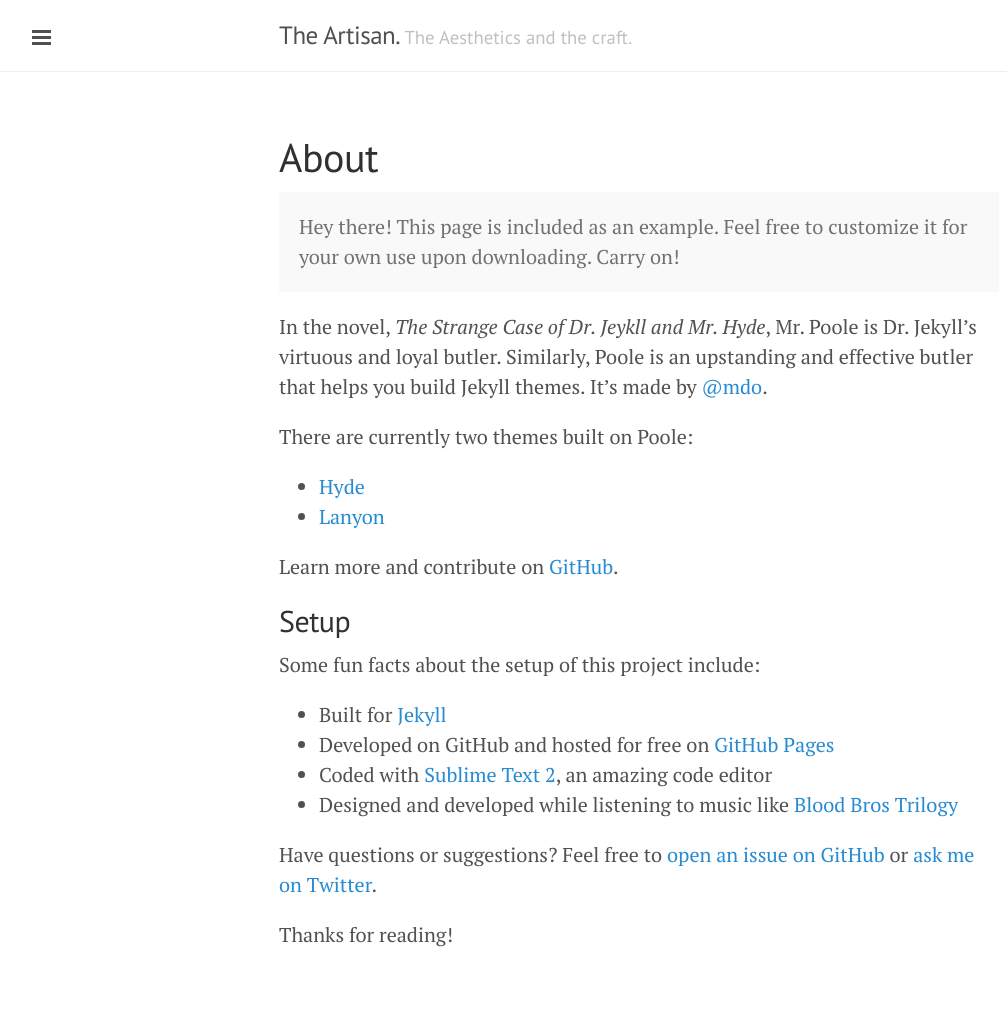
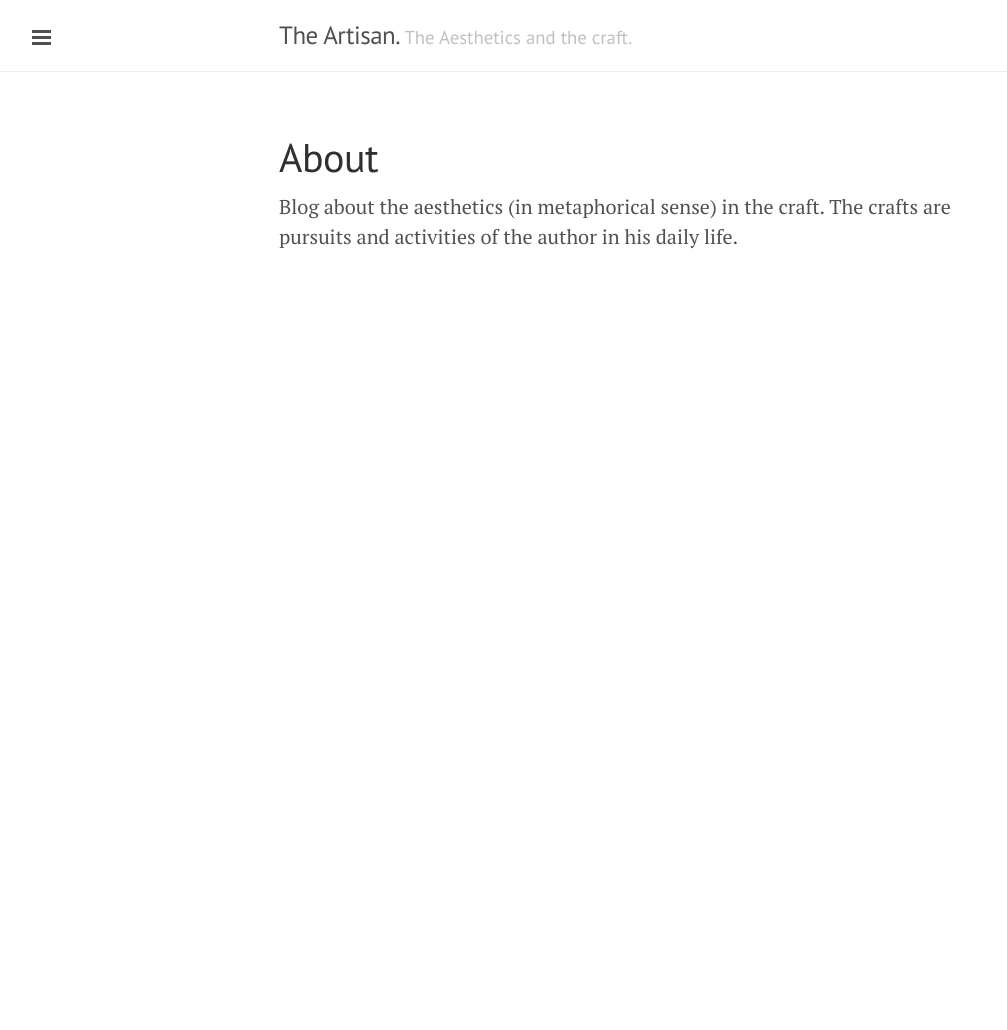
Before and after one commit to waffle-iron/a8h1nay.github.io, a Jekyll site: the page built from about.md, in a window 1280 px wide. Shown: the whole page, without its empty margins (1-1008 px from the left). Built offline with Jekyll 4.4.1, drawn with Linux system fonts in a browser that asks for light colours; Markdown is read by kramdown in place of the engine named in the settings; after the commit the page ends 900 px from its top, so only the background shows below that.

Commit message:
Changed content of about page

```diff
--- a/about.md
+++ b/about.md
@@ -3,28 +3,4 @@ layout: page
 title: About
 ---
 
-<p class="message">
-  Hey there! This page is included as an example. Feel free to customize it for your own use upon downloading. Carry on!
-</p>
-
-In the novel, *The Strange Case of Dr. Jeykll and Mr. Hyde*, Mr. Poole is Dr. Jekyll's virtuous and loyal butler. Similarly, Poole is an upstanding and effective butler that helps you build Jekyll themes. It's made by [@mdo](https://twitter.com/mdo).
-
-There are currently two themes built on Poole:
-
-* [Hyde](http://hyde.getpoole.com)
-* [Lanyon](http://lanyon.getpoole.com)
-
-Learn more and contribute on [GitHub](https://github.com/poole).
-
-## Setup
-
-Some fun facts about the setup of this project include:
-
-* Built for [Jekyll](http://jekyllrb.com)
-* Developed on GitHub and hosted for free on [GitHub Pages](https://pages.github.com)
-* Coded with [Sublime Text 2](http://sublimetext.org), an amazing code editor
-* Designed and developed while listening to music like [Blood Bros Trilogy](https://soundcloud.com/maddecent/sets/blood-bros-series)
-
-Have questions or suggestions? Feel free to [open an issue on GitHub](https://github.com/poole/issues/new) or [ask me on Twitter](https://twitter.com/mdo).
-
-Thanks for reading!
+Blog about the aesthetics (in metaphorical sense) in the craft. The crafts are pursuits and activities of the author in his daily life.
```
Also changed, not shown: 3 other files.
